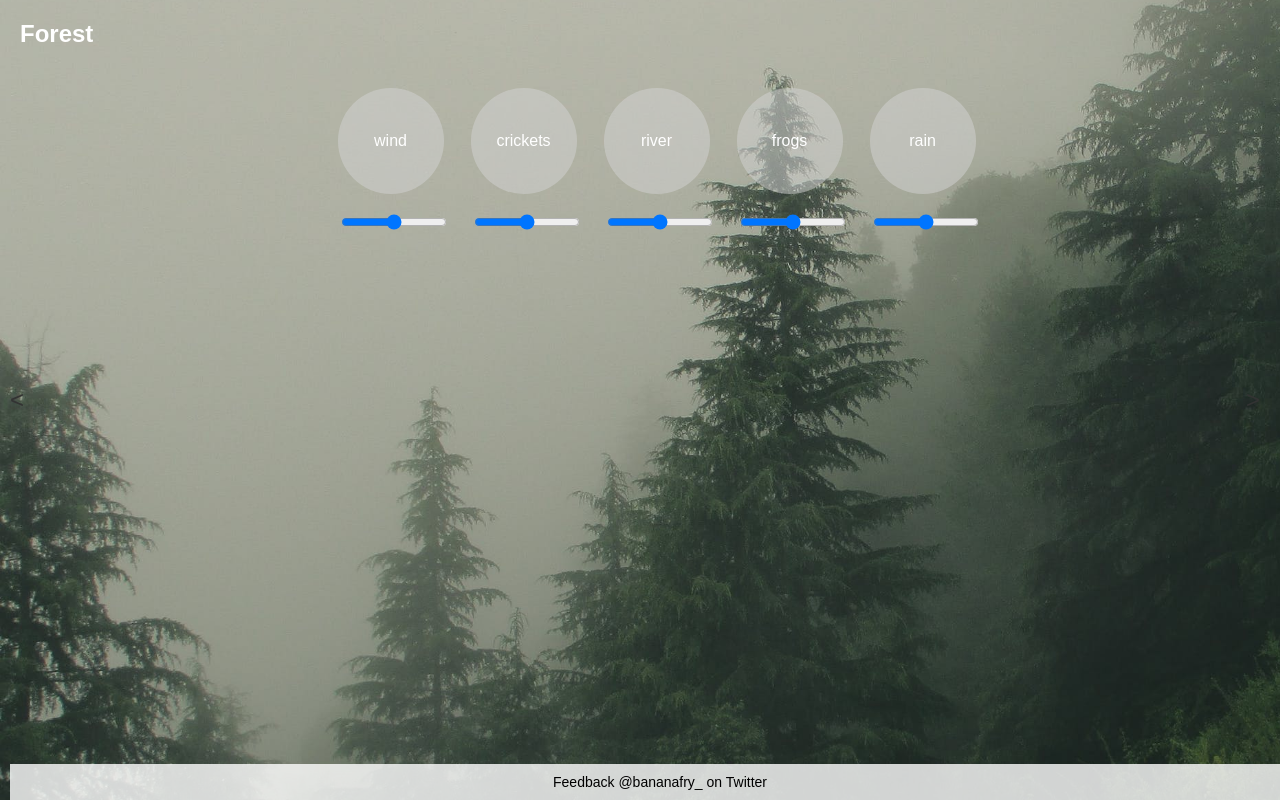
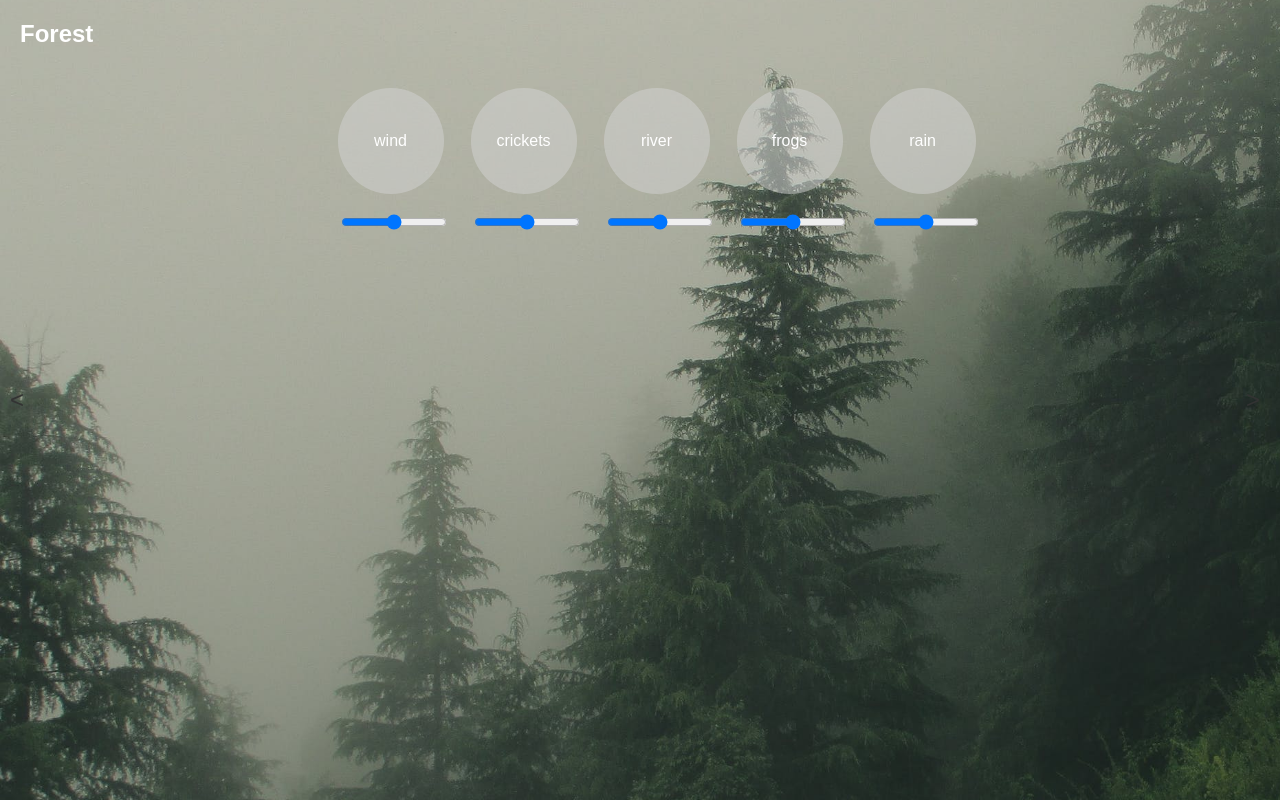
Before and after one commit to sealedhermit/peacefulsleep, a React (Create React App) app: page / in a window 1280 px wide. Built offline with nearby package versions, Linux system fonts and the light colour scheme.

Commit message:
removed banner

```diff
--- a/src/Pane.js
+++ b/src/Pane.js
@@ -122,16 +122,6 @@ const Pane = ({ title }) => {
     Urban: ['traffic', 'people', 'wind', 'rain', 'police'],
   };
 
-  const bannerStyle = {
-    position: 'fixed',
-    bottom: 0,
-    width: '100%',
-    backgroundColor: 'rgba(255, 255, 255, 0.8)',
-    textAlign: 'center',
-    padding: '10px',
-    fontSize: '14px',
-  };
-
   return (
     <div style={{ display: 'flex', justifyContent: 'center' }}>
       <div style={paneStyle}>
@@ -160,9 +150,6 @@ const Pane = ({ title }) => {
           ))}
         </div>
       </div>
-      <div style={bannerStyle}>
-        Feedback @bananafry_ on Twitter
-      </div>
     </div>
   );
 };
```
